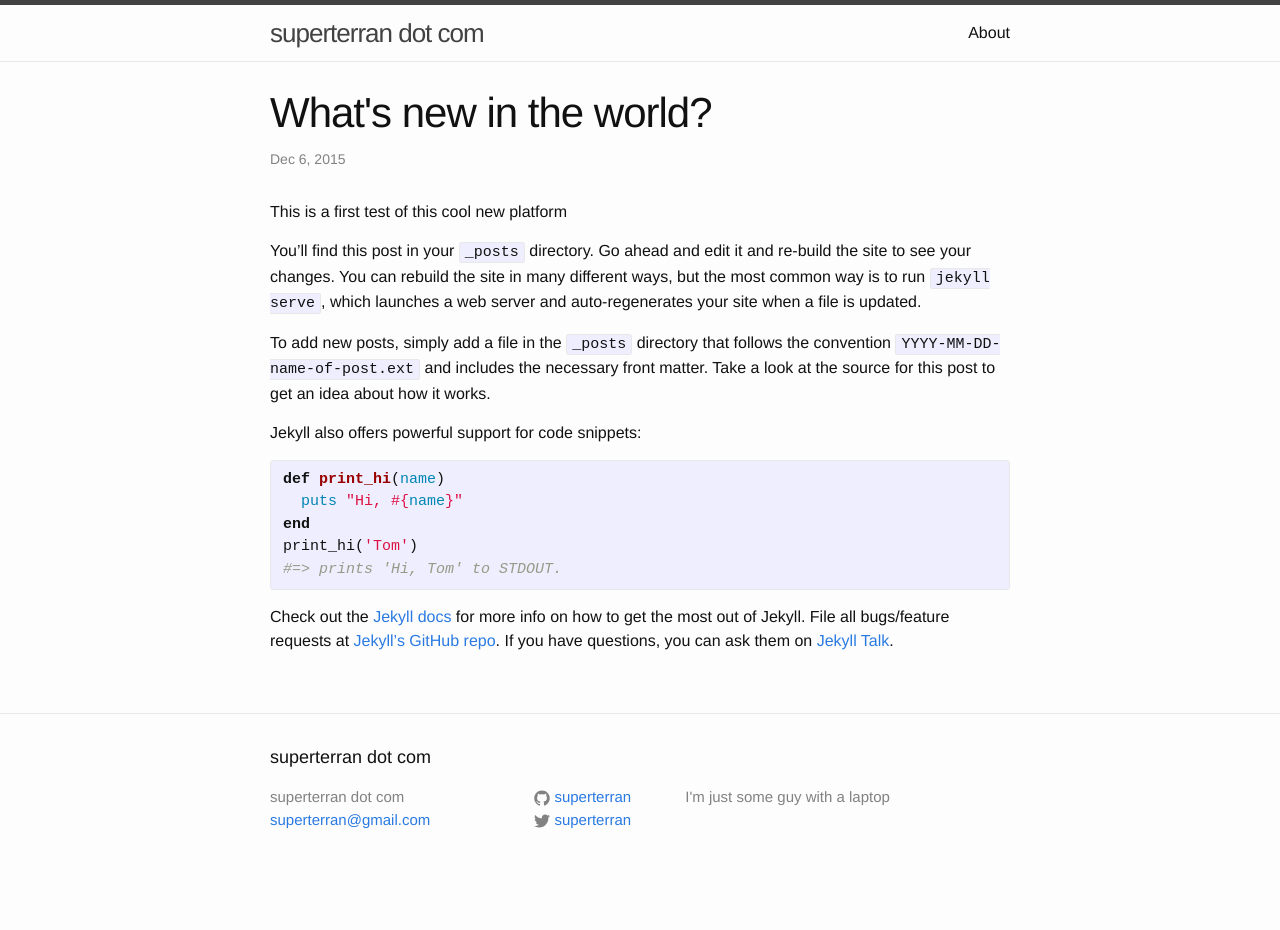
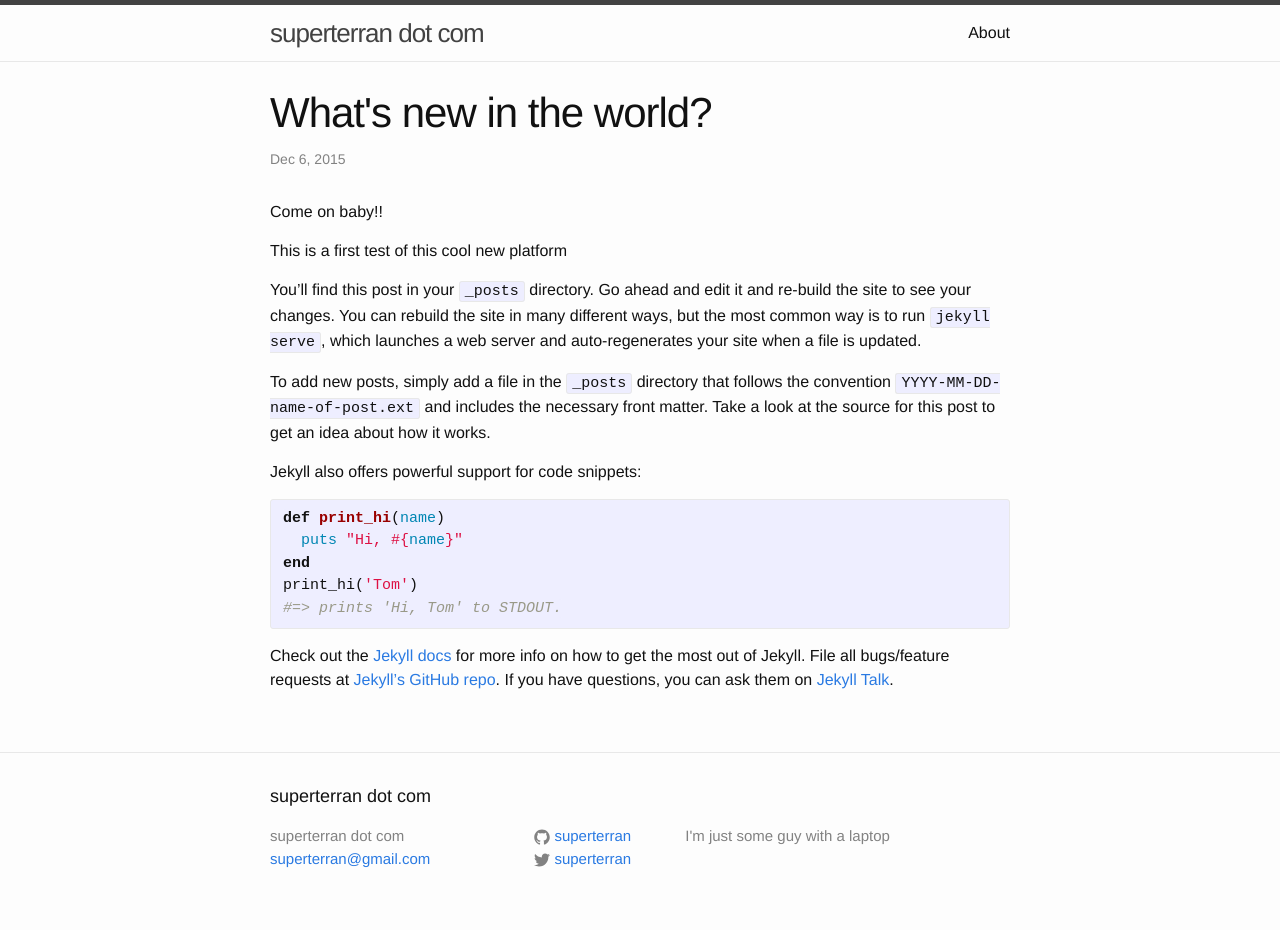
Before and after one commit to superterran/legacy-dotcom-provisioner, a Jekyll site: the page built from _posts/2015-12-05-whats-new-in-the-world.markdown, in a window 1280 px wide. Built offline with Jekyll 4.4.1, drawn with Linux system fonts in a browser that asks for light colours; before the commit the page ends 900 px from its top, so only the background shows below that.

Commit message:
Update 2015-12-05-whats-new-in-the-world.markdown

```diff
--- a/_posts/2015-12-05-whats-new-in-the-world.markdown
+++ b/_posts/2015-12-05-whats-new-in-the-world.markdown
@@ -4,6 +4,10 @@ title:  "What's new in the world?"
 date:   2015-12-05 20:51:52 -0500
 categories: update
 ---
+
+Come on baby!!
+
+
 This is a first test of this cool new platform
 
 You’ll find this post in your `_posts` directory. Go ahead and edit it and re-build the site to see your changes. You can rebuild the site in many different ways, but the most common way is to run `jekyll serve`, which launches a web server and auto-regenerates your site when a file is updated.
```
